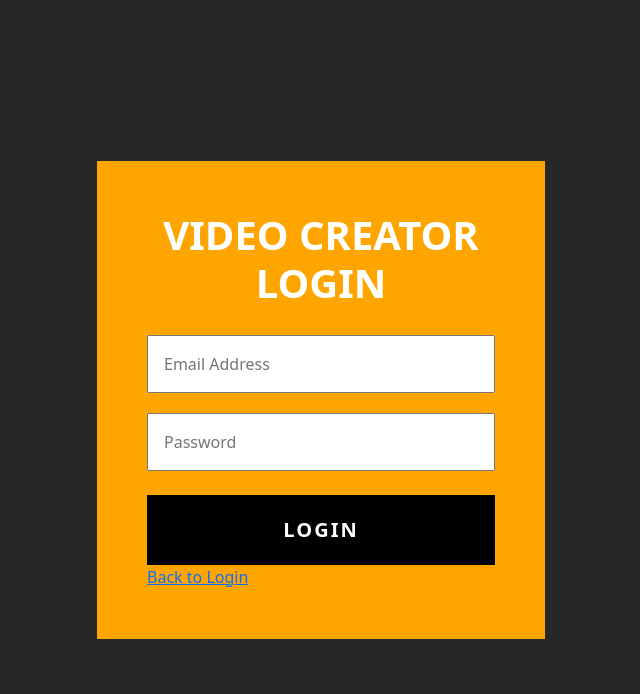
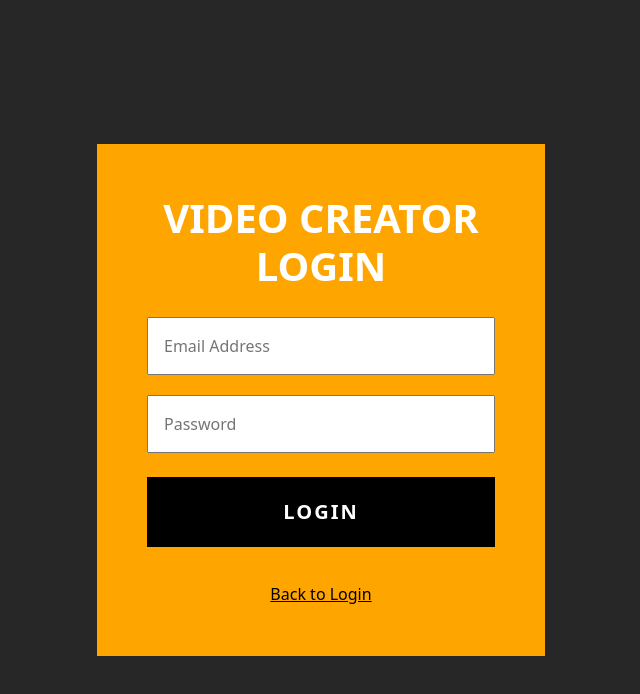
Before and after one commit to JoshuaB94/TutorialFlare_Frontend, a React (Create React App) app: page /videocreator-login in a window 1280 px wide. Shown: the top 694 px of the page, without its empty margins (319-959 px from the left). Built offline with nearby package versions, Linux system fonts and the light colour scheme.

Commit message:
Fixed Login Issue via CompanyLogin component + Fixed Login Issue via VideoCreatorLogin component + Created Register Component + Created RegisterCompany Component. Login using Axios call works now

```diff
--- a/src/App.jsx
+++ b/src/App.jsx
@@ -5,6 +5,7 @@ import Login from './components/Login/Login';
 import HomePage from './components/HomePage/HomePage';
 import VideoCreatorLogin from './components/VideoCreatorLogin/VideoCreatorLogin';
 import CompanyLogin from './components/CompanyLogin/CompanyLogin';
+import Register from './components/Register/Register';
 import { BrowserRouter, Route, Routes } from 'react-router-dom';
 import jwtDecode from 'jwt-decode';
 
@@ -24,15 +25,14 @@ class App extends Component {
   }
 
   render() {
-    const company = this.state.company;
     return (
       <BrowserRouter>
-      {console.log("Company", company)}
         <Routes>
           <Route path="/" element={<HomePage />}/>
           <Route path="login" element={<Login />}/>
           <Route path="company-login" element={<CompanyLogin />}/>
           <Route path="videocreator-login" element={<VideoCreatorLogin />}/>
+          <Route path="register" element={<Register />}/>
         </Routes>
       </BrowserRouter>
     )
--- a/src/components/CompanyLogin/CompanyLogin.jsx
+++ b/src/components/CompanyLogin/CompanyLogin.jsx
@@ -1,12 +1,10 @@
 import './CompanyLogin.css';
-// import FormInput from '../FormInput/FormInput';
 import { useState } from 'react';
 import axios from 'axios';
 import { Link } from 'react-router-dom';
-// import PropTypes from 'prop-types';
 
 
-const CompanyLogin = (props) => {
+const CompanyLogin = () => {
     const [email, getEmail] = useState("");
     const [password, getPassword] = useState("");
 
@@ -14,7 +12,7 @@ const CompanyLogin = (props) => {
         e.preventDefault();
 
         const getCompany = {
-            emailAddress: email,
+            email: email,
             password: password,
         };
 
@@ -27,9 +25,9 @@ const CompanyLogin = (props) => {
             window.location ='/';
         };
 
-        // if (response.status === 400) {
-        //     console.log(response.error)
-        // }
+        if (response.status === 400) {
+            console.log(`There is an error: ${response.error}`)
+        }
 
     }
 
@@ -39,7 +37,7 @@ const CompanyLogin = (props) => {
                 <h1 className="company-form-heading">Company Login</h1>
                 <input type="text" placeholder="Email Address" value={email} onChange={(e) => getEmail(e.target.value)}/>
                 <input type="text" placeholder="Password" value={password} onChange={(e) => getPassword(e.target.value)}/>
-                <button className="company-login-button" type="submit" type="submit">Login</button>
+                <button className="company-login-button" type="submit">Login</button>
                 <div className="link-wrapper">
                     <Link to="/login" className="goto-link">Back to Login</Link>
                 </div>
@@ -47,8 +45,5 @@ const CompanyLogin = (props) => {
         </div>
     );
 }
-// CompanyLogin.propTypes={
-//     setToken:PropTypes.func.isRequired
-// }
 
 export default CompanyLogin;
--- /dev/null
+++ b/src/components/Register/Register.css
@@ -0,0 +1,8 @@
+.registration-page {
+    display: flex;
+    align-items: center;
+    justify-content: center;
+    height: 100vh;
+    background-color: rgb(39, 39, 39);
+    color: white;
+}
--- /dev/null
+++ b/src/components/Register/Register.jsx
@@ -0,0 +1,16 @@
+import './Register.css';
+import axios from 'axios';
+import Link from 'react-router-dom';
+
+const Register = () => {
+
+
+
+    return (
+        <div className="registration-page">
+            <p>Dynamic Registration Form Goes Here</p>
+        </div>
+     );
+}
+
+export default Register;
--- a/src/components/VideoCreatorLogin/VideoCreatorLogin.css
+++ b/src/components/VideoCreatorLogin/VideoCreatorLogin.css
@@ -11,6 +11,7 @@
     background-color: orange;
     width: 35%;
     padding: 50px;
+    text-align: center;
 }
 
 .vc-login-button {
@@ -34,3 +35,21 @@
     font-weight: 600;
     text-transform: uppercase;
 }
+
+.goto-link {
+    color: black;
+}
+
+.goto-link:hover {
+    color: grey;
+}
+
+.link-wrapper {
+    margin-top: 10%;
+}
+
+input{
+    padding: 15px;
+    margin: 10px 0px;
+    width: 100%;
+}
--- a/src/components/VideoCreatorLogin/VideoCreatorLogin.jsx
+++ b/src/components/VideoCreatorLogin/VideoCreatorLogin.jsx
@@ -1,5 +1,4 @@
 import './VideoCreatorLogin.css';
-import FormInput from '../FormInput/FormInput';
 import { useState } from 'react';
 import axios from 'axios';
 import { Link } from 'react-router-dom';
@@ -12,7 +11,7 @@ const VideoCreatorLogin = () => {
         e.preventDefault();
 
         const getVideoCreator = {
-            emailAddress: email,
+            email: email,
             password: password
         };
 
@@ -34,13 +33,14 @@ const VideoCreatorLogin = () => {
         <div className="vc-login-page">
             <form className="vc-login-form" onSubmit={handleSubmit}>
                 <h1 className="vc-form-heading">Video Creator Login</h1>
-                <FormInput name="email" placeholder="Email Address"/>
-                <FormInput name="password " placeholder="Password"/>
-                <button className="vc-login-button">Login</button>
-                <Link to="/login">Back to Login</Link>
+                <input type="text" placeholder="Email Address" value={email} onChange={(e) => getEmail(e.target.value)}/>
+                <input type="text" placeholder="Password" value={password} onChange={(e) => getPassword(e.target.value)}/>
+                <button className="vc-login-button" type="submit">Login</button>
+                <div className="link-wrapper">
+                    <Link to="/login" className="goto-link">Back to Login</Link>
+                </div>
             </form>
         </div>
-
     );
 }
 
```
Also changed, not shown: src/components/RegisterCompany/RegisterCompany.css (added), src/components/RegisterCompany/RegisterCompany.jsx (added).
